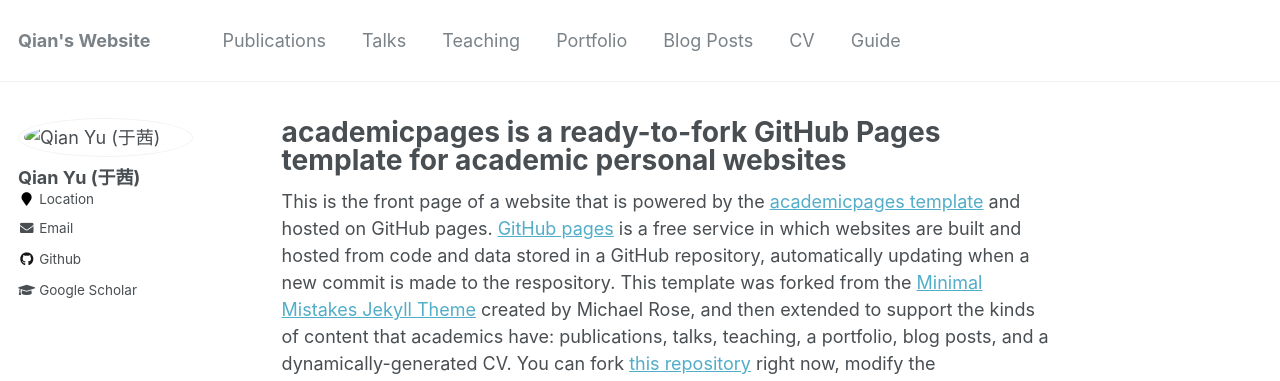
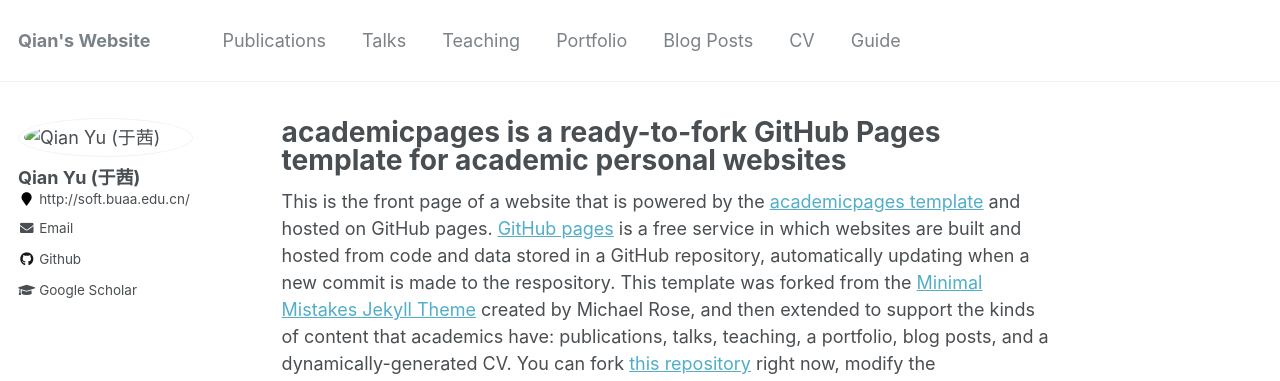
Before and after one commit to yuqian1023/yuqian1023.github.io, a Jekyll site: the page built from _pages/about.md, in a window 1280 px wide. Shown: the top 381 px of the page. Built offline with Jekyll 4.4.1, drawn with Linux system fonts in a browser that asks for light colours.

Commit message:
Update _config.yml

```diff
--- a/_config.yml
+++ b/_config.yml
@@ -83,7 +83,7 @@
   name             : "Qian Yu (于茜)"
   avatar           : "images/Qian.jpeg"
   bio              : #"Your biography for the left-hand sidebar"
-  location         : "Location"
+  location         : "http://soft.buaa.edu.cn/"
   employer         :
   pubmed           : #"https://www.ncbi.nlm.nih.gov/pubmed/?term=john+snow"
   googlescholar    : "https://scholar.google.com/citations?user=mmm90qgAAAAJ&hl=en"
```
